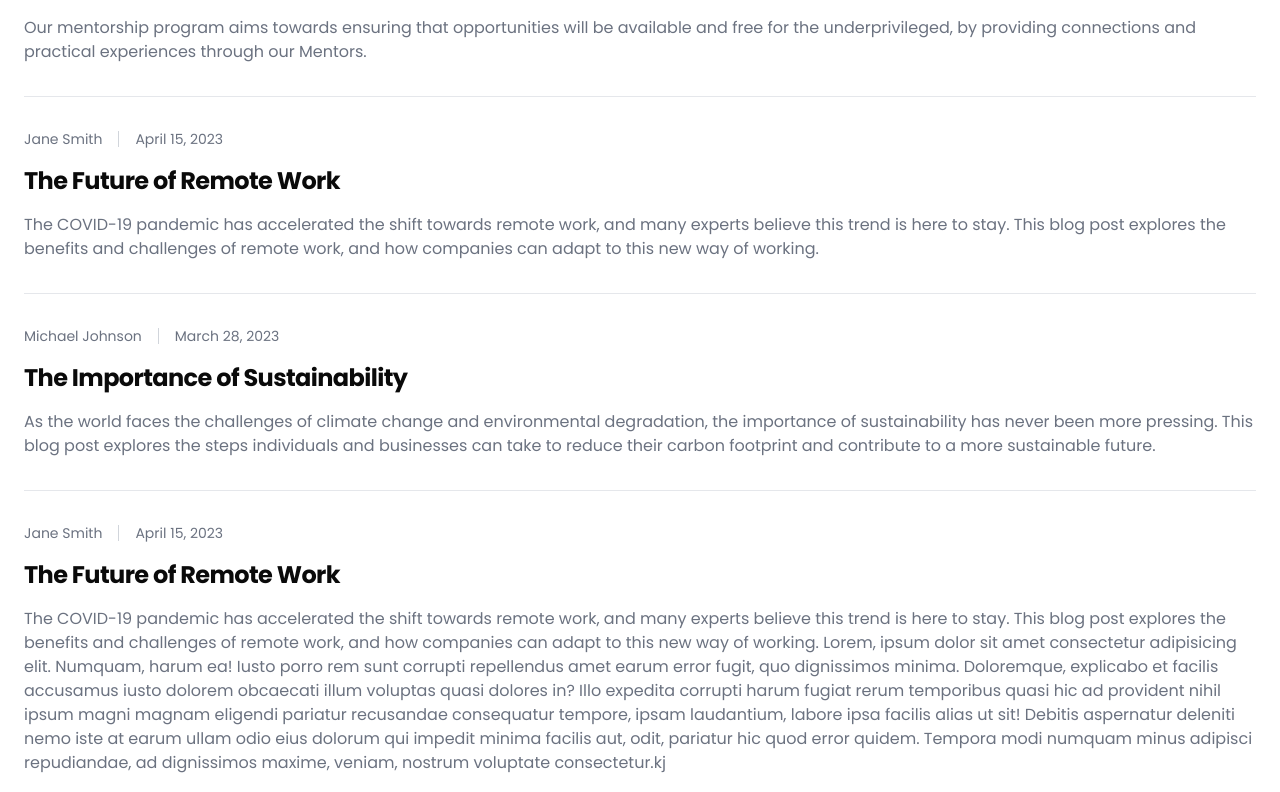
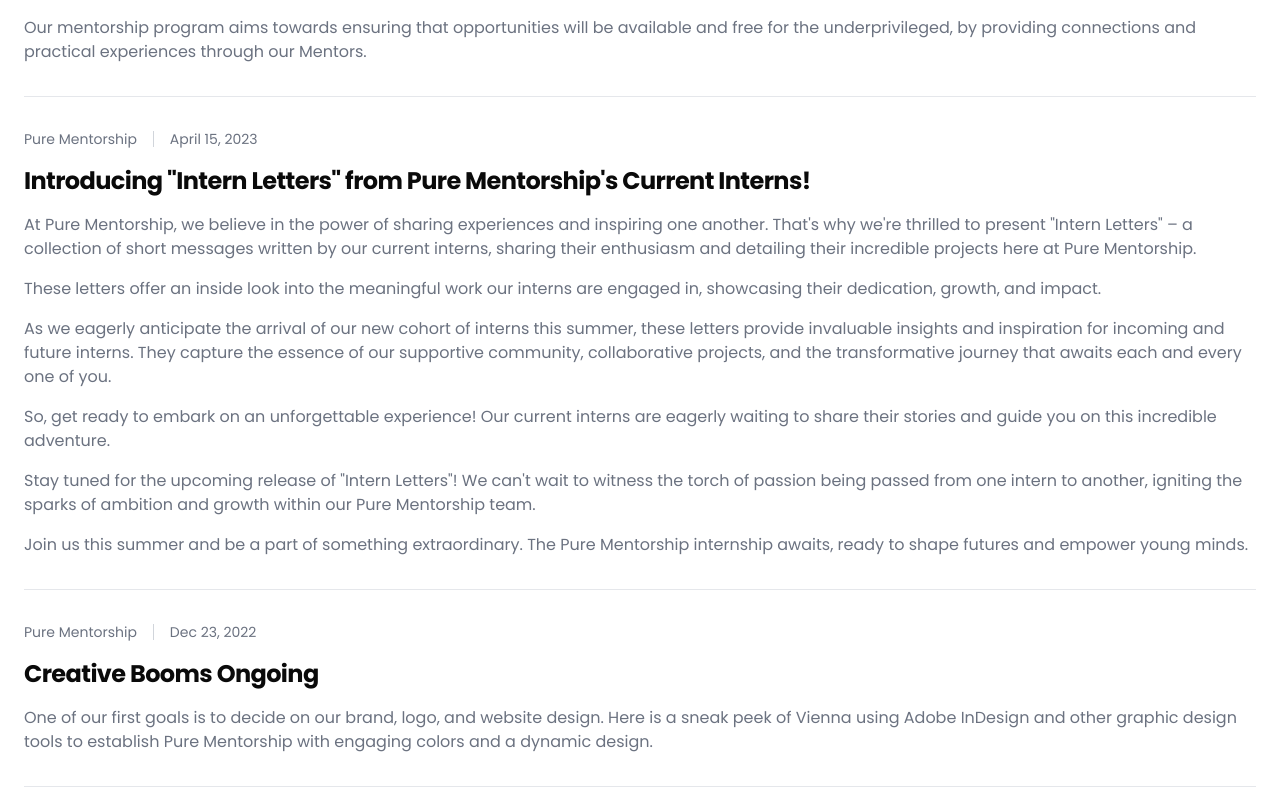
Before and after one commit to purementorship/purementorship, a React (Vite) app: page /BlogAllExpand in a window 1280 px wide. Shown: the part 1028-1820 px from the top of the page. Built offline with nearby package versions, Linux system fonts and the light colour scheme.

Commit message:
blog finish

```diff
--- a/src/routes/Blog.jsx
+++ b/src/routes/Blog.jsx
@@ -7,6 +7,7 @@ import { motion } from "framer-motion";
 import blogStudents from "@/assets/BlogStudents.webp";
 import founderHeadshotCrop from "@/assets/FounderHeadshotCrop.png";
 import logo from "@/assets/logo.svg";
+import internLetters from "@/assets/internLetters.webp";
 
 export default function Blog() {
   const fadeInAnimationVariants = {
@@ -37,53 +38,14 @@ export default function Blog() {
       },
       {
         id: 2,
-        title: "Mastering React Hooks",
-        category: "New",
-        date: "June 1, 2024",
+        title:
+          "Introducing Intern Letters from Pure Mentorship's Current Interns!",
+        category: "Popular",
+        date: "June 4, 2023",
         description:
-          "Dive deep into the power of React Hooks and how to use them effectively.",
-        image: "/placeholder.svg",
-        link: "/BlogAllExpand",
-      },
-      {
-        id: 3,
-        title: "Optimizing Website Performance",
-        category: "Popular",
-        date: "May 28, 2024",
-        description:
-          "Learn techniques to improve your website's speed and user experience.",
-        image: "/placeholder.svg",
-        link: "/BlogAllExpand",
-      },
-      {
-        id: 4,
-        title: "The Rise of Serverless Computing",
-        category: "Featured",
-        date: "May 15, 2024",
-        description:
-          "Explore the benefits and challenges of serverless architecture.",
-        image: "/placeholder.svg",
-        link: "/BlogAllExpand",
-      },
-      {
-        id: 5,
-        title: "Accessibility in Web Design",
-        category: "New",
-        date: "April 30, 2024",
-        description:
-          "Ensuring your website is inclusive and accessible to all users.",
-        image: "/placeholder.svg",
-        link: "/BlogAllExpand",
-      },
-      {
-        id: 6,
-        title: "Scaling Your React Application",
-        category: "Popular",
-        date: "April 20, 2024",
-        description:
-          "Strategies and best practices for building scalable React apps.",
-        image: "/placeholder.svg",
-        link: "/BlogAllExpand",
+          "At Pure Mentorship, we believe in the power of sharing experiences and inspiring one another.",
+        image: internLetters,
+        link: "/BlogAllExpand#post-2",
       },
     ].filter((post) =>
       post.title.toLowerCase().includes(searchTerm.toLowerCase())
--- a/src/routes/BlogAll.jsx
+++ b/src/routes/BlogAll.jsx
@@ -5,6 +5,8 @@ import PageLayout from "@/components/PageLayout";
 import BlogAllExpand from "@/routes/BlogAllExpand";
 import { motion } from "framer-motion";
 import blogStudents from "@/assets/BlogStudents.webp";
+import internLetters from "@/assets/internLetters.webp";
+import creativeBooms from "@/assets/creativeBooms.webp";
 
 export default function BlogAll() {
   const fadeInAnimationVariants = {
@@ -35,48 +37,24 @@ export default function BlogAll() {
       },
       {
         id: 2,
-        title: "Mastering React Hooks",
-        date: "June 1, 2024",
+        title:
+          "Introducing Intern Letters from Pure Mentorship's Current Interns!",
+        category: "Popular",
+        date: "June 4, 2023",
         description:
-          "Dive deep into the power of React Hooks and how to use them effectively.",
-        image: "/placeholder.svg",
-        link: "/BlogAllExpand",
+          "At Pure Mentorship, we believe in the power of sharing experiences and inspiring one another.",
+        image: internLetters,
+        link: "/BlogAllExpand#post-2",
       },
       {
         id: 3,
-        title: "Optimizing Website Performance",
-        date: "May 28, 2024",
+        title: "Creative Booms Ongoing",
+        category: "Popular",
+        date: "Dec 23, 2022",
         description:
-          "Learn techniques to improve your website's speed and user experience.",
-        image: "/placeholder.svg",
-        link: "/BlogAllExpand",
-      },
-      {
-        id: 4,
-        title: "The Rise of Serverless Computing",
-        date: "May 15, 2024",
-        description:
-          "Explore the benefits and challenges of serverless architecture.",
-        image: "/placeholder.svg",
-        link: "/BlogAllExpand",
-      },
-      {
-        id: 5,
-        title: "Accessibility in Web Design",
-        date: "April 30, 2024",
-        description:
-          "Ensuring your website is inclusive and accessible to all users.",
-        image: "/placeholder.svg",
-        link: "/BlogAllExpand",
-      },
-      {
-        id: 6,
-        title: "Scaling Your React Application",
-        date: "April 20, 2024",
-        description:
-          "Strategies and best practices for building scalable React apps.",
-        image: "/placeholder.svg",
-        link: "/BlogAllExpand",
+          "At Pure Mentorship, we believe in the power of sharing experiences and inspiring one another.",
+        image: creativeBooms,
+        link: "/BlogAllExpand#post-3",
       },
     ].filter((post) =>
       post.title.toLowerCase().includes(searchTerm.toLowerCase())
--- a/src/routes/BlogAllExpand.jsx
+++ b/src/routes/BlogAllExpand.jsx
@@ -115,67 +115,68 @@ export default function BlogAllExpand() {
               </p>
             </article>
             <div className="h-px bg-gray-200 dark:bg-gray-700" />
-            <article className="grid gap-4">
+            <article id="post-2" className="grid gap-4">
               <div className="flex items-center space-x-4 text-sm text-gray-500 dark:text-gray-400">
-                <div>Jane Smith</div>
+                <div>Pure Mentorship</div>
                 <div className="h-4 w-px bg-gray-300 dark:bg-gray-700" />
                 <div>April 15, 2023</div>
               </div>
               <h2 className="text-2xl font-bold tracking-tight">
-                The Future of Remote Work
+                Introducing "Intern Letters" from Pure Mentorship's Current
+                Interns!
               </h2>
               <p className="text-gray-500 dark:text-gray-400">
-                The COVID-19 pandemic has accelerated the shift towards remote
-                work, and many experts believe this trend is here to stay. This
-                blog post explores the benefits and challenges of remote work,
-                and how companies can adapt to this new way of working.
+                At Pure Mentorship, we believe in the power of sharing
+                experiences and inspiring one another. That's why we're thrilled
+                to present "Intern Letters" – a collection of short messages
+                written by our current interns, sharing their enthusiasm and
+                detailing their incredible projects here at Pure Mentorship.
+              </p>
+              <h1 className="text-gray-500 dark:text-gray-400">
+                These letters offer an inside look into the meaningful work our
+                interns are engaged in, showcasing their dedication, growth, and
+                impact.
+              </h1>
+              <p className="text-gray-500 dark:text-gray-400">
+                As we eagerly anticipate the arrival of our new cohort of
+                interns this summer, these letters provide invaluable insights
+                and inspiration for incoming and future interns. They capture
+                the essence of our supportive community, collaborative projects,
+                and the transformative journey that awaits each and every one of
+                you.
+              </p>
+              <p className="text-gray-500 dark:text-gray-400">
+                So, get ready to embark on an unforgettable experience! Our
+                current interns are eagerly waiting to share their stories and
+                guide you on this incredible adventure.
+              </p>
+              <p className="text-gray-500 dark:text-gray-400">
+                Stay tuned for the upcoming release of "Intern Letters"! We
+                can't wait to witness the torch of passion being passed from one
+                intern to another, igniting the sparks of ambition and growth
+                within our Pure Mentorship team.
+              </p>
+              <p className="text-gray-500 dark:text-gray-400">
+                Join us this summer and be a part of something extraordinary.
+                The Pure Mentorship internship awaits, ready to shape futures
+                and empower young minds.
               </p>
             </article>
             <div className="h-px bg-gray-200 dark:bg-gray-700" />
-            <article className="grid gap-4">
+            <article id="post-3" className="grid gap-4">
               <div className="flex items-center space-x-4 text-sm text-gray-500 dark:text-gray-400">
-                <div>Michael Johnson</div>
+                <div>Pure Mentorship</div>
                 <div className="h-4 w-px bg-gray-300 dark:bg-gray-700" />
-                <div>March 28, 2023</div>
+                <div>Dec 23, 2022</div>
               </div>
               <h2 className="text-2xl font-bold tracking-tight">
-                The Importance of Sustainability
+                Creative Booms Ongoing
               </h2>
               <p className="text-gray-500 dark:text-gray-400">
-                As the world faces the challenges of climate change and
-                environmental degradation, the importance of sustainability has
-                never been more pressing. This blog post explores the steps
-                individuals and businesses can take to reduce their carbon
-                footprint and contribute to a more sustainable future.
-              </p>
-            </article>
-            <div className="h-px bg-gray-200 dark:bg-gray-700" />
-            <article className="grid gap-4">
-              <div className="flex items-center space-x-4 text-sm text-gray-500 dark:text-gray-400">
-                <div>Jane Smith</div>
-                <div className="h-4 w-px bg-gray-300 dark:bg-gray-700" />
-                <div>April 15, 2023</div>
-              </div>
-              <h2 className="text-2xl font-bold tracking-tight">
-                The Future of Remote Work
-              </h2>
-              <p className="text-gray-500 dark:text-gray-400">
-                The COVID-19 pandemic has accelerated the shift towards remote
-                work, and many experts believe this trend is here to stay. This
-                blog post explores the benefits and challenges of remote work,
-                and how companies can adapt to this new way of working. Lorem,
-                ipsum dolor sit amet consectetur adipisicing elit. Numquam,
-                harum ea! Iusto porro rem sunt corrupti repellendus amet earum
-                error fugit, quo dignissimos minima. Doloremque, explicabo et
-                facilis accusamus iusto dolorem obcaecati illum voluptas quasi
-                dolores in? Illo expedita corrupti harum fugiat rerum temporibus
-                quasi hic ad provident nihil ipsum magni magnam eligendi
-                pariatur recusandae consequatur tempore, ipsam laudantium,
-                labore ipsa facilis alias ut sit! Debitis aspernatur deleniti
-                nemo iste at earum ullam odio eius dolorum qui impedit minima
-                facilis aut, odit, pariatur hic quod error quidem. Tempora modi
-                numquam minus adipisci repudiandae, ad dignissimos maxime,
-                veniam, nostrum voluptate consectetur.kj
+                One of our first goals is to decide on our brand, logo, and
+                website design. Here is a sneak peek of Vienna using Adobe
+                InDesign and other graphic design tools to establish Pure
+                Mentorship with engaging colors and a dynamic design.
               </p>
             </article>
             <div className="h-px bg-gray-200 dark:bg-gray-700" />
```
Also changed, not shown: src/assets/creativeBooms.webp (added), src/assets/internLetters.webp (added), vercel.json (deleted).
